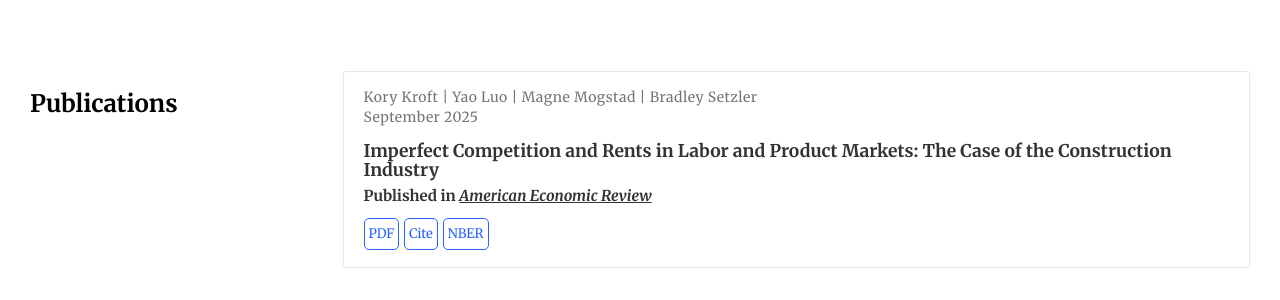
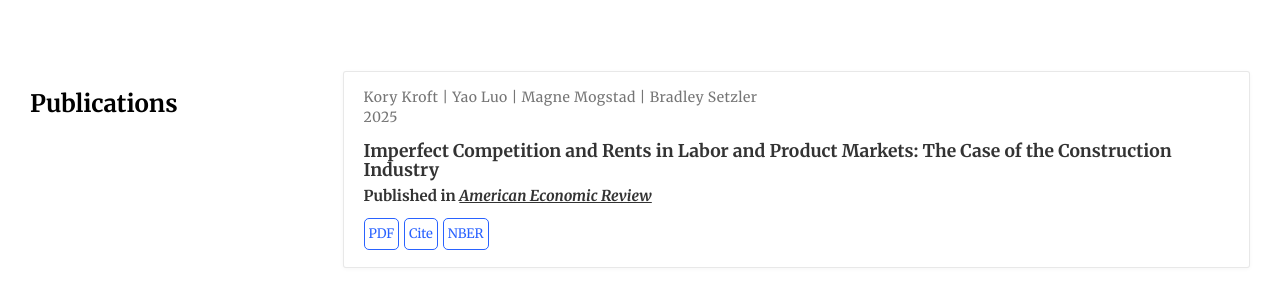
Before and after one commit to korykroft/korykroft.github.io, a Jekyll site: the page built from research/index.html, in a window 1280 px wide and 900 px high, scrolled down 723 px. Shown: the part 152-452 px from the top of the window. Built offline with Jekyll 4.4.1, drawn with Linux system fonts in a browser that asks for light colours.

Commit message:
Update index.html

```diff
--- a/research/index.html
+++ b/research/index.html
@@ -118,7 +118,7 @@ description:
       <div>
         <span>Kory Kroft</span> | <span>Yao Luo</span> | <span>Magne Mogstad</span> | <span>Bradley Setzler</span>
       </div>
-      <span class="article-date">September 2025</span>
+      <span class="article-date">2025</span>
     </div>
     <h3 class="article-title mb-1 mt-3">Imperfect Competition and Rents in Labor and Product Markets: The Case of the Construction Industry</h3>
     <div class="article-style">
```
